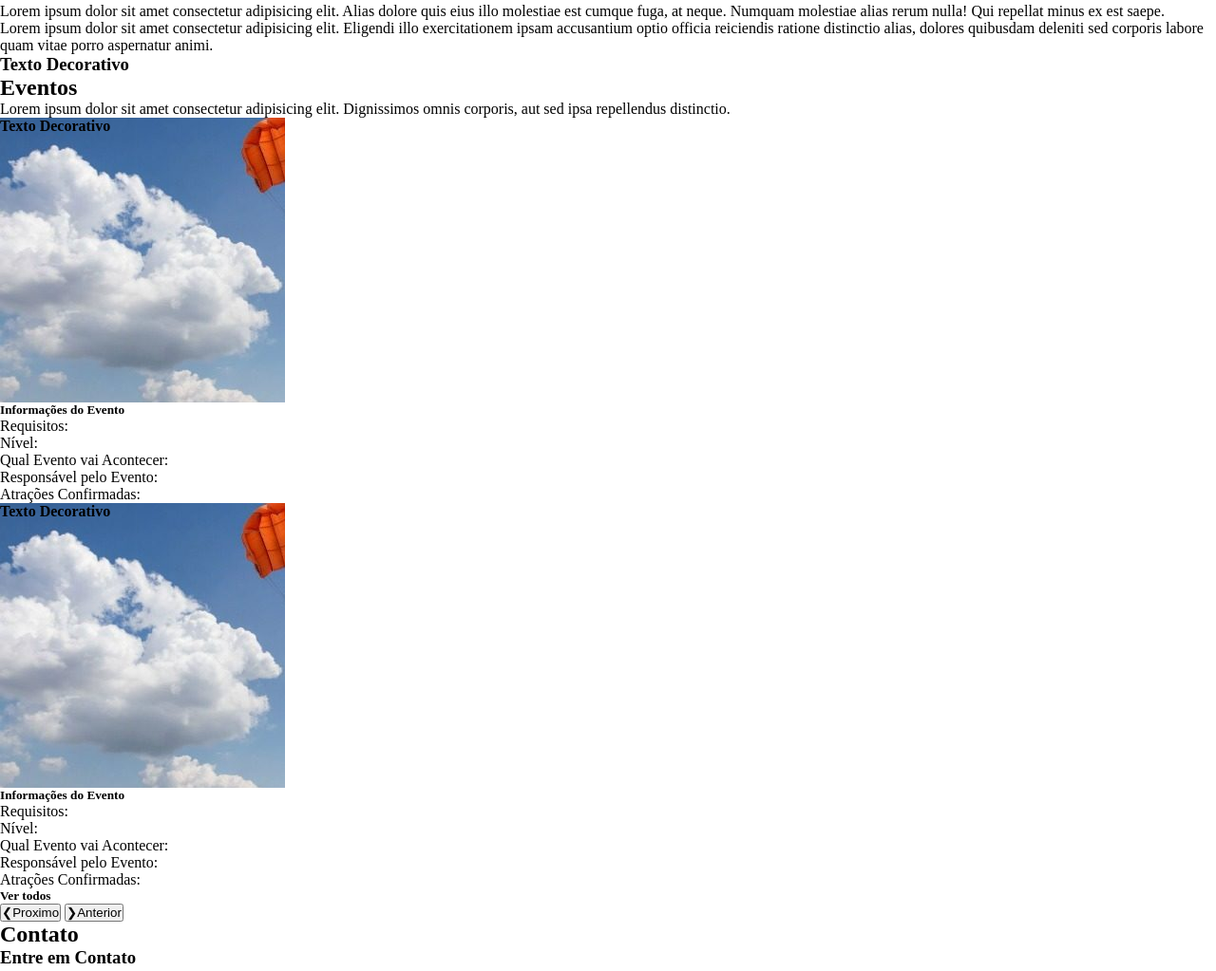
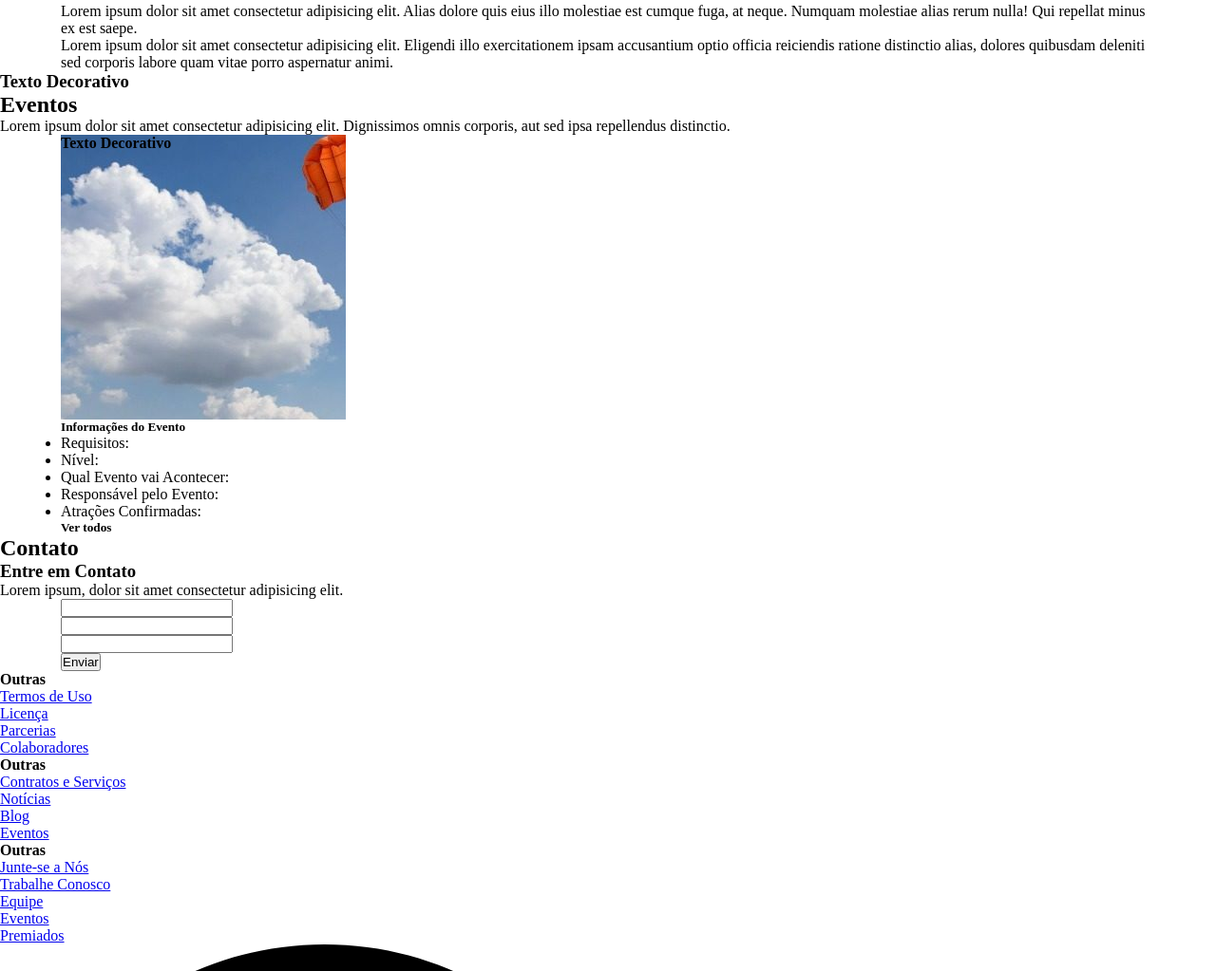
Before and after one commit to jpedrodss/esportesradicais, a plain HTML site: page index.html in a window 1280 px wide. Shown: the part 186-1209 px from the top of the page at 95% size. Drawn offline with Linux system fonts and the light colour scheme.

Commit message:
HTML home pronto

```diff
--- a/css/style.css
+++ b/css/style.css
@@ -11,11 +11,12 @@
     display: flex;
     flex-direction: column;
 }
-.infoevento {
-    display: none;
-}
 .imgevento {
     height: 300px;
     width: 300px;
     background-image: url(../img/banner1.jpg);
 }
+
+@media screen and (min-width: 425px){
+
+}
--- a/index.html
+++ b/index.html
@@ -30,11 +30,11 @@
         <div class="banner">
             <h3>Texto Decorativo</h3>
         </div>
-        <div class="sobre">
+        <div class="sobre container">
             <h3>Sobre</h3>
             <p>Lorem ipsum dolor sit amet consectetur adipisicing elit. Alias dolore quis eius illo molestiae est cumque fuga, at neque. Numquam molestiae alias rerum nulla! Qui repellat minus ex est saepe.</p>
         </div>
-        <div class="descritivo">
+        <div class="descritivo container">
             <div class="imgsobre">
                 <p>Lorem ipsum dolor sit amet consectetur adipisicing elit. Eligendi illo exercitationem ipsam accusantium optio officia reiciendis ratione distinctio alias, dolores quibusdam deleniti sed corporis labore quam vitae porro aspernatur animi.</p>
             </div>
@@ -46,23 +46,8 @@
         <h2>Eventos</h2>
         <p>Lorem ipsum dolor sit amet consectetur adipisicing elit. Dignissimos omnis corporis, aut sed ipsa repellendus distinctio.</p>
         </div>
-        <div class="evento">
+        <div class="evento container">
                 <div class="infoevento">
-                    <div class="imgevento">
-                        <h4>Texto Decorativo</h4>
-                    </div>
-                        <div>
-                        <h5>Informações do Evento</h5>
-                        <ul>
-                            <li>Requisitos:</li>
-                            <li>Níveaadasdal:</li>
-                            <li>Qual Evento vai Acontecer:</li>
-                            <li>Responsável pelo Evento:</li>
-                            <li>Atrações Confirmadas:</li>
-                        </ul>
-                        </div>
-                    </div>
-                <div>
                     <div class="imgevento">
                         <h4>Texto Decorativo</h4>
                     </div>
@@ -76,52 +61,71 @@
                             <li>Atrações Confirmadas:</li>
                         </ul>
                         </div>
-                </div>
-                <div>
-                    <div class="imgevento">
-                        <h4>Texto Decorativo</h4>
                     </div>
-                        <div>
-                        <h5>Informações do Evento</h5>
-                        <ul>
-                            <li>Requisitos:</li>
-                            <li>Nível:</li>
-                            <li>Qual Evento vai Acontecer:</li>
-                            <li>Responsável pelo Evento:</li>
-                            <li>Atrações Confirmadas:</li>
-                        </ul>
-                        </div>
-                </div>
             <h5>Ver todos</h5>
-        <div class="prevnext">
-            <button onclick="plusDivs(1)">&#10094;Proximo</button>
-            <button onclick="plusDivs(-1)">&#10095;Anterior</button>
         </div>
         <div class="contato">
             <h2>Contato</h2>
         </div>
         <div class="entrecontato">
             <h3>Entre em Contato</h3>
+            <p>Lorem ipsum, dolor sit amet consectetur adipisicing elit.</p>
+        </div>
+        <div class="formularios container">
+            <form action="contato" method="post">
+                <div class="campo">
+                    <label for="nome" id="nome"></label>
+                    <input type="text" name="nome" id="nome">
+                </div>
+                <div class="campo">
+                    <label for="email" id="email"></label>
+                    <input type="email" name="email" id="email">
+                </div>
+                <div class="campo">
+                    <label for="mensagem" id="msg"></label>
+                    <input type="text" name="mensagem" id="msg">
+                </div>
+                <button type="submit">Enviar</button>
+            </form>
         </div>
     </main>
-    <script>
-        var slideIndex = 1;
-        showDivs(slideIndex);
-
-        function plusDivs(n) {
-          showDivs(slideIndex += n);
-        }
-
-        function showDivs(n) {
-          var i;
-          var x = document.getElementsByClassName("mySlides");
-          if (n > x.length) {slideIndex = 1}
-          if (n < 1) {slideIndex = x.length}
-          for (i = 0; i < x.length; i++) {
-            x[i].style.display = "none";
-          }
-          x[slideIndex-1].style.display = "block";
-        }
-    </script>
+    <footer>
+        <div class="outra">
+            <div class="outras">
+                <h4>Outras</h4>
+                <ul>
+                    <li><a href="#">Termos de Uso</a></li>
+                    <li><a href="#">Licença</a></li>
+                    <li><a href="#">Parcerias</a></li>
+                    <li><a href="#">Colaboradores</a></li>
+                </ul>
+            </div>
+            <div class="outras">
+                <h4>Outras</h4>
+                <ul>
+                    <li><a href="#">Contratos e Serviços</a></li>
+                    <li><a href="#">Notícias</a></li>
+                    <li><a href="#">Blog</a></li>
+                    <li><a href="#">Eventos</a></li>
+                </ul>
+            </div>
+            <div class="outras">
+                <h4>Outras</h4>
+                <ul>
+                    <li><a href="#">Junte-se a Nós</a></li>
+                    <li><a href="#">Trabalhe Conosco</a></li>
+                    <li><a href="#">Equipe</a></li>
+                    <li><a href="#">Eventos</a></li>
+                    <li><a href="#">Premiados</a></li>
+                </ul>
+            </div>
+        </div>
+        <div class="sociais">
+            <a href="#"><img src="img/001-facebook.svg" alt="Link para Facebook do Site"></a>
+            <a href="#"><img src="img/002-instagram.svg" alt="Link para Instagram do Site"></a>
+            <a href="#"><img src="img/003-twitter.svg" alt="Link para Twitter do Site"></a>
+        </div>
+        <p>Todos os Direitos Reservados</p>
+    </footer>
 </body>
 </html>
```
Also changed, not shown: img/001-facebook.svg (added), img/002-instagram.svg (added), img/003-twitter.svg (added).
